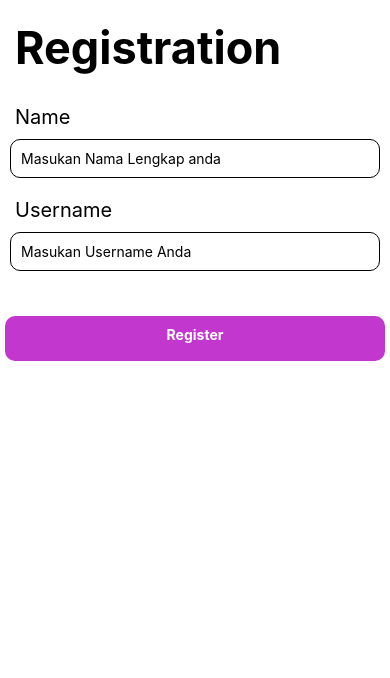
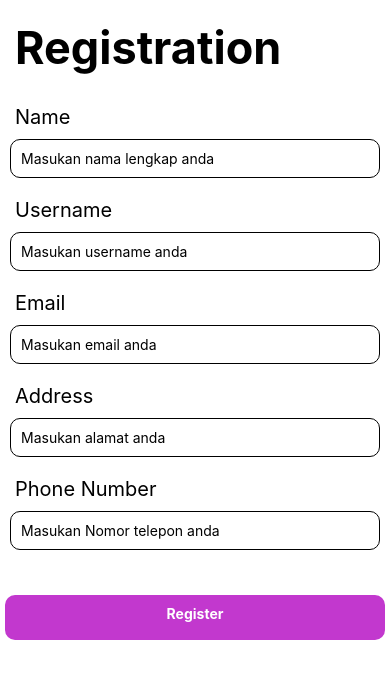
Before and after one commit to jkussoy/Exercise4--MAD, a React Native app: screen / in a window 390 px wide. Shown: the top 678 px of the page. Built offline with nearby package versions, Linux system fonts and the light colour scheme.

Commit message:
adding styling registration

```diff
--- a/src/components/Registration/index.tsx
+++ b/src/components/Registration/index.tsx
@@ -7,30 +7,47 @@ const Registration = () => {
   };
 
   return (
+    <ScrollView>
     <View>
       <Text style={styles.title}>Registration </Text>
-      <ScrollView>
         <Text style={styles.usrnm}>Name</Text>
         <TextInput
           style={styles.inputcollum}
-          placeholder="Masukan Nama Lengkap anda"
+          placeholder="Masukan nama lengkap anda"
           placeholderTextColor="black"
-          secureTextEntry={false}
         />
         <Text style={styles.pass}>Username</Text>
         <TextInput
           style={styles.inputcollum}
-          placeholder="Masukan Username Anda"
+          placeholder="Masukan username anda"
           placeholderTextColor="black"
-          secureTextEntry={true}
+        />
+        <Text style={styles.pass}>Email</Text>
+        <TextInput
+          style={styles.inputcollum}
+          placeholder="Masukan email anda"
+          placeholderTextColor="black"
+        />
+        <Text style={styles.pass}>Address</Text>
+        <TextInput
+          style={styles.inputcollum}
+          placeholder="Masukan alamat anda"
+          placeholderTextColor="black"
+        />
+        <Text style={styles.pass}>Phone Number</Text>
+        <TextInput
+          style={styles.inputcollum}
+          keyboardType='number-pad'
+          placeholder="Masukan Nomor telepon anda"
+          placeholderTextColor="black"
         />
         <TouchableOpacity
           onPress={handlePress}
           style={styles.touchableOpacity}>
           <Text style={styles.touchableText}>Register</Text>
         </TouchableOpacity>
-      </ScrollView>
     </View>
+    </ScrollView>
   );
 };
 
```
